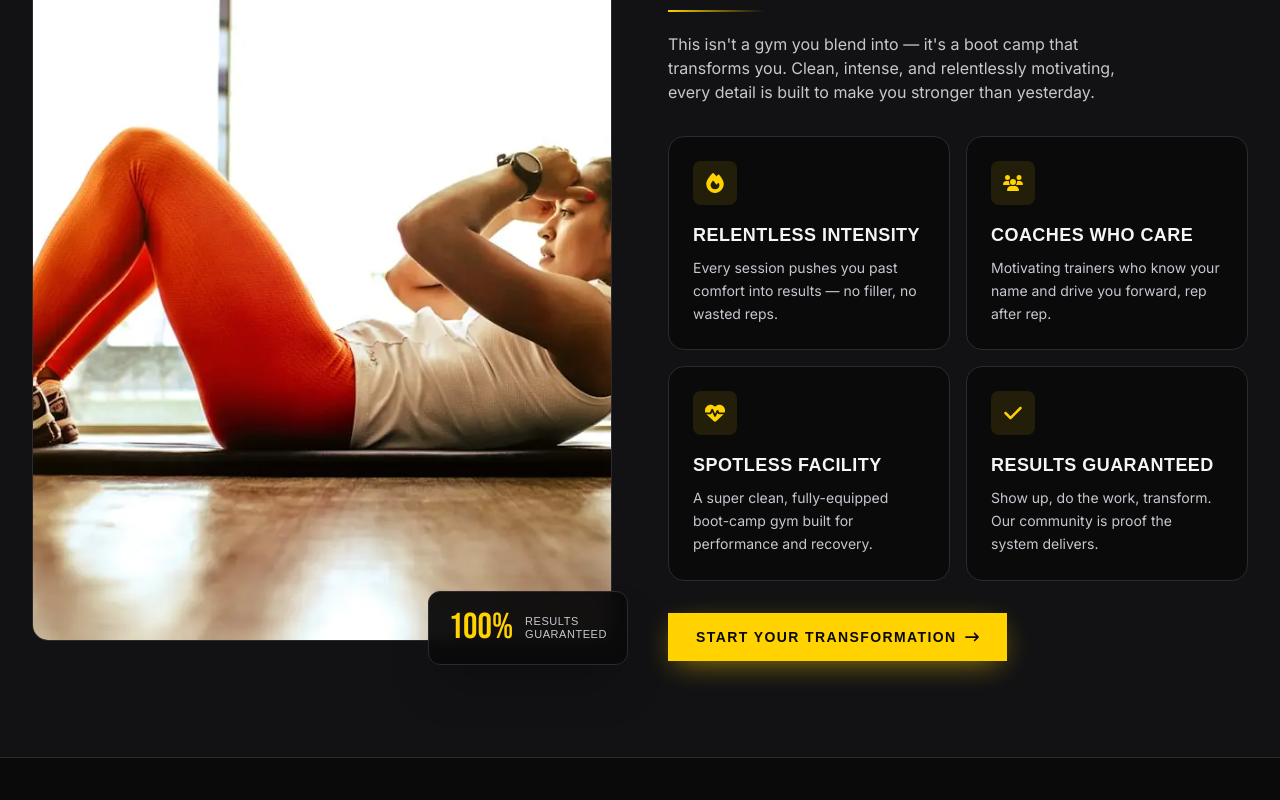
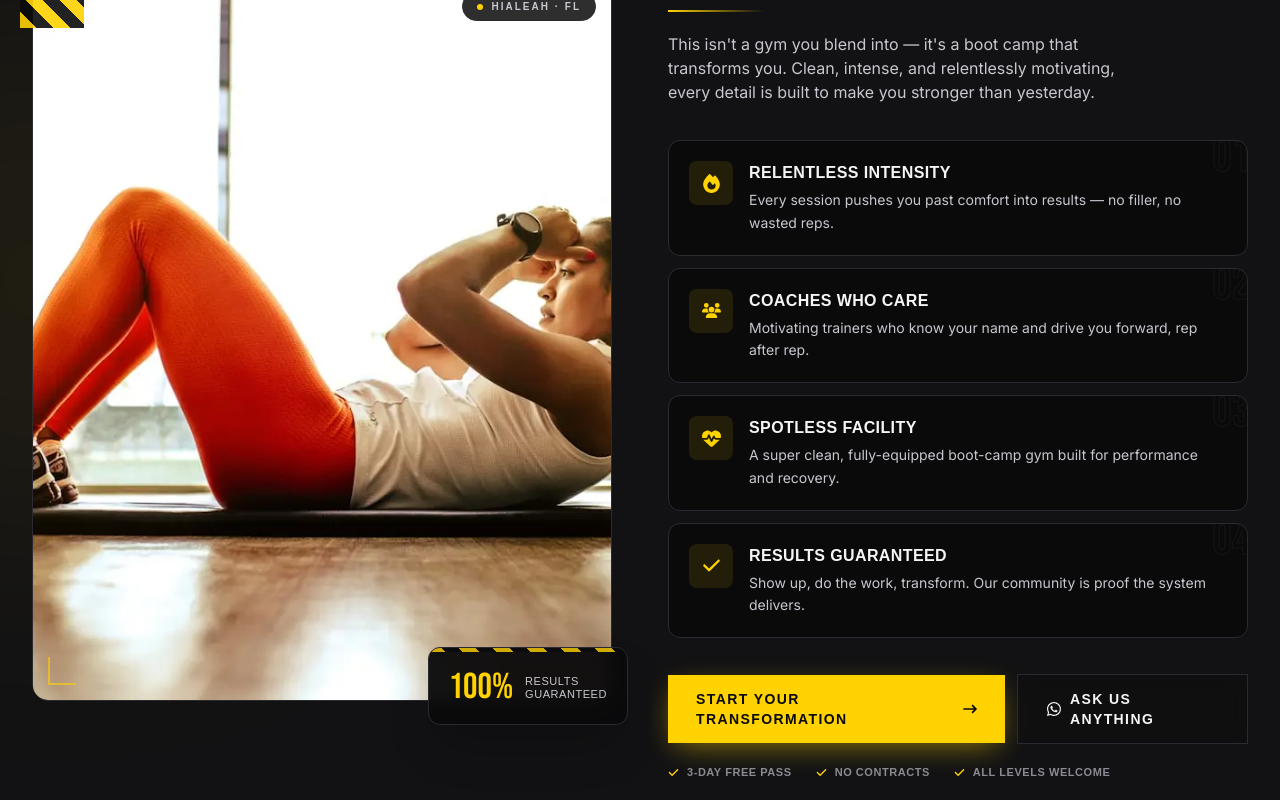
Before and after one commit to Mimir-23/battlereadyfitness, a React (Vite) app: page / in a window 1280 px wide. Shown: the part 2880-3680 px from the top of the page. Built offline with nearby package versions, Linux system fonts and the light colour scheme; no server answers; the database is empty; a web font is replaced by a local one.

Commit message:
feat: enhance WhyUs component with tactical status chip, proof badge, and WhatsApp integration

```diff
--- a/src/components/sections/WhyUs.jsx
+++ b/src/components/sections/WhyUs.jsx
@@ -1,34 +1,62 @@
 import { motion } from 'motion/react'
-import { FaArrowRightLong } from 'react-icons/fa6'
+import { FaArrowRightLong, FaWhatsapp, FaCheck } from 'react-icons/fa6'
 import { useContent } from '../../content/ContentProvider'
 import { getIcon } from '../../content/icons'
+import { whatsappUrl } from '../../content/defaults'
 import { fadeUp, stagger, Reveal, reveal } from '../../lib/motion'
 import SectionHeading from '../ui/SectionHeading'
 import ParallaxImage from '../ui/ParallaxImage'
 import CTAButton from '../ui/CTAButton'
-import Spotlight from '../ui/Spotlight'
+
+/* ------------------------------------------------------------------ */
+/*  Why us — "the battle plan": numbered reason rows with a filling     */
+/*  yellow rail, next to a tactical-framed photo with proof badges.     */
+/* ------------------------------------------------------------------ */
 
 export default function WhyUs() {
-  const why = useContent().why
+  const { why, brand } = useContent()
   const WHY = why.items
+  const WHATSAPP = whatsappUrl(brand)
+
   return (
-    <section id="welcome" className="relative border-y border-iron bg-coal py-24">
-      <div className="mx-auto grid max-w-7xl items-center gap-14 px-5 lg:grid-cols-2 lg:px-8">
+    <section id="welcome" className="relative overflow-hidden border-y border-iron bg-coal py-24">
+      {/* ambient glow */}
+      <div className="pointer-events-none absolute -left-40 top-1/4 h-[420px] w-[420px] rounded-full bg-battle/10 blur-[140px]" />
+
+      <div className="relative mx-auto grid max-w-7xl items-center gap-14 px-5 lg:grid-cols-2 lg:px-8">
         <Reveal>
           <div className="relative">
             <div className="bg-hazard absolute -left-3 -top-3 z-10 h-16 w-16 rounded-tl-2xl opacity-90" />
+
             <ParallaxImage
               src={why.image}
               alt="Coach motivating an athlete through a workout"
               className="aspect-[4/5] w-full rounded-2xl border border-iron"
               strength={50}
             />
-            <div className="absolute -bottom-6 -right-4 z-10 flex items-center gap-3 rounded-xl border border-iron bg-ink/95 px-5 py-4 shadow-2xl backdrop-blur">
+
+            {/* tactical status chip */}
+            <div className="absolute right-4 top-4 z-10 flex items-center gap-2 rounded-full border border-iron bg-ink/85 px-3.5 py-1.5 font-head text-[10px] font-semibold uppercase tracking-[0.2em] text-fog backdrop-blur-sm">
+              <span
+                className="h-1.5 w-1.5 rounded-full bg-battle"
+                style={{ animation: 'var(--animate-blink)' }}
+              />
+              Hialeah · FL
+            </div>
+
+            {/* HUD corner */}
+            <span className="pointer-events-none absolute bottom-4 left-4 z-10 h-7 w-7 border-b-2 border-l-2 border-battle/60" />
+
+            {/* proof badge */}
+            <div className="absolute -bottom-6 -right-4 z-10 overflow-hidden rounded-xl border border-iron bg-ink/95 shadow-2xl backdrop-blur">
+              <div className="bg-hazard h-1 opacity-80" />
+              <div className="flex items-center gap-3 px-5 py-4">
                 <div className="font-display text-4xl text-battle">100%</div>
                 <div className="font-head text-[11px] uppercase leading-tight tracking-wider text-fog">
                   Results
                   <br />
                   Guaranteed
+                </div>
               </div>
             </div>
           </div>
@@ -50,36 +78,59 @@ export default function WhyUs() {
             </p>
           </Reveal>
 
-          <motion.div
-            variants={stagger}
-            {...reveal}
-            className="mt-8 grid gap-4 sm:grid-cols-2"
-          >
-            {WHY.map((w) => {
+          {/* the battle plan: numbered reason rows */}
+          <motion.div variants={stagger} {...reveal} className="mt-9 space-y-3">
+            {WHY.map((w, i) => {
               const Icon = getIcon(w.icon)
               return (
-                <Spotlight
+                <motion.div
                   key={w.title}
                   variants={fadeUp}
-                  strength={5}
-                  className="group rounded-2xl border border-iron bg-ink p-6 transition-colors duration-300 hover:border-battle/50"
+                  className="group relative flex items-start gap-4 overflow-hidden rounded-xl border border-iron bg-ink p-5 pr-6 transition-colors duration-300 hover:border-battle/50"
                 >
-                  <div className="flex h-11 w-11 items-center justify-center rounded-lg bg-battle/10 text-battle transition-colors duration-300 group-hover:bg-battle group-hover:text-ink">
-                    <Icon size={20} />
-                  </div>
-                  <h3 className="mt-4 font-head text-lg font-semibold uppercase tracking-wide text-chalk">
+                  {/* yellow rail that fills in on hover */}
+                  <span className="absolute inset-y-0 left-0 w-1 origin-top scale-y-0 bg-battle transition-transform duration-300 group-hover:scale-y-100" />
+
+                  <span className="flex h-11 w-11 shrink-0 items-center justify-center rounded-lg bg-battle/10 text-battle transition-colors duration-300 group-hover:bg-battle group-hover:text-ink">
+                    <Icon size={19} />
+                  </span>
+
+                  <span className="min-w-0 flex-1">
+                    <h3 className="font-head text-base font-semibold uppercase tracking-wide text-chalk">
                       {w.title}
                     </h3>
-                  <p className="mt-2 text-sm leading-relaxed text-fog">{w.desc}</p>
-                </Spotlight>
+                    <p className="mt-1 text-sm leading-relaxed text-fog">{w.desc}</p>
+                  </span>
+
+                  {/* stencil index */}
+                  <span className="pointer-events-none absolute -right-1 -top-2 font-display text-5xl leading-none text-stroke-chalk opacity-15 transition-opacity duration-300 group-hover:opacity-40">
+                    {String(i + 1).padStart(2, '0')}
+                  </span>
+                </motion.div>
               )
             })}
           </motion.div>
 
-          <Reveal className="mt-8">
+          <Reveal className="mt-9">
+            <div className="flex flex-col gap-3 sm:flex-row sm:items-center">
               <CTAButton to="/memberships">
                 Start Your Transformation <FaArrowRightLong />
               </CTAButton>
+              <CTAButton href={WHATSAPP} target="_blank" variant="ghost">
+                <FaWhatsapp size={16} /> Ask Us Anything
+              </CTAButton>
+            </div>
+            {/* friction killers right where the decision happens */}
+            <ul className="mt-5 flex flex-wrap gap-x-6 gap-y-2">
+              {['3-day free pass', 'No contracts', 'All levels welcome'].map((t) => (
+                <li
+                  key={t}
+                  className="flex items-center gap-2 font-head text-[11px] font-semibold uppercase tracking-wider text-smoke"
+                >
+                  <FaCheck size={11} className="text-battle" /> {t}
+                </li>
+              ))}
+            </ul>
           </Reveal>
         </div>
       </div>
```
Lines whose indentation alone changed are shown as unchanged.
